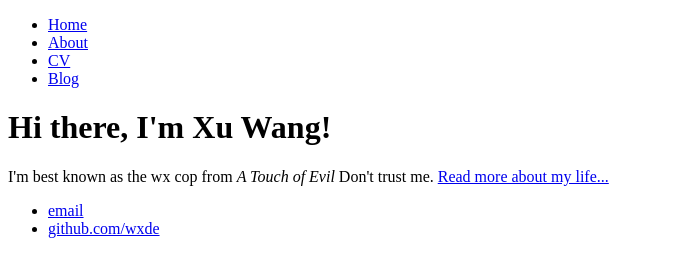
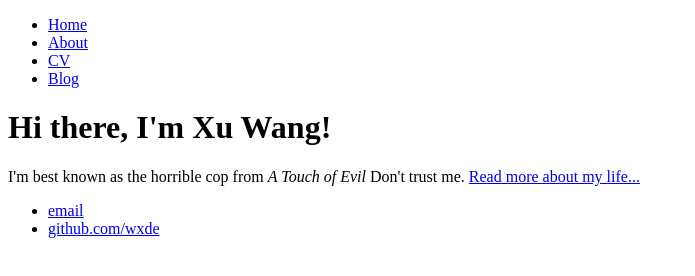
Before and after one commit to wxde/wxde.github.io, a plain HTML site: page index.html in a window 1280 px wide. Shown: the whole page, without its empty margins (0-695 px from the left). Drawn offline with Linux system fonts and the light colour scheme.

Commit message:
Update index.html
updated

```diff
--- a/index.html
+++ b/index.html
@@ -15,7 +15,7 @@
         <div class="container">
             <div class="blurb">
                 <h1>Hi there, I'm Xu Wang!</h1>
-                <p>I'm best known as the wx cop from <em>A Touch of Evil</em> Don't trust me. <a href="/about">Read more about my life...</a></p>
+                <p>I'm best known as the horrible cop from <em>A Touch of Evil</em> Don't trust me. <a href="/about">Read more about my life...</a></p>
             </div><!-- /.blurb -->
         </div><!-- /.container -->
         <footer>
```
